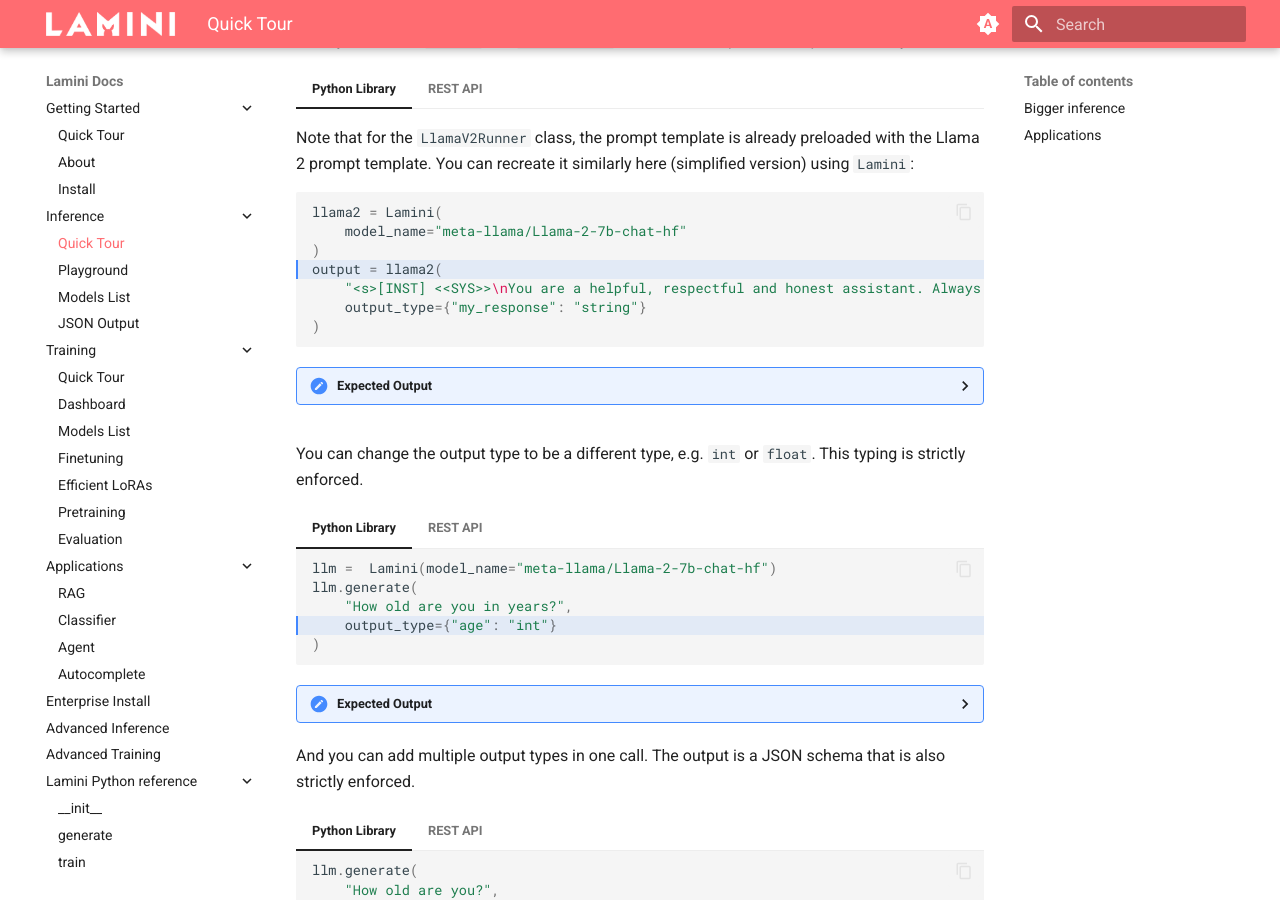
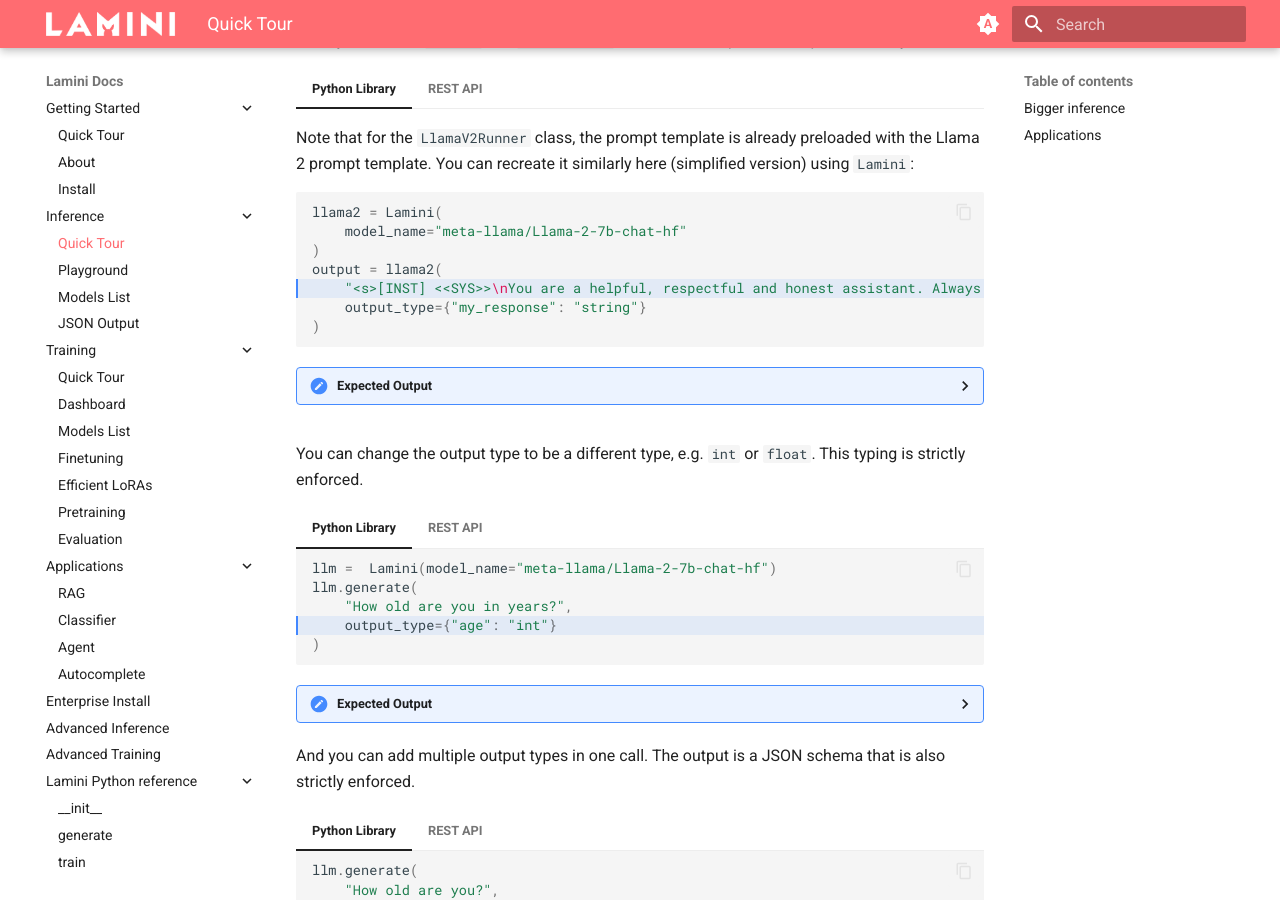
Before and after one commit to lamini-ai/lamini-ai.github.io, an MkDocs documentation site: the page built from docs/inference/quick_tour.md, in a window 1280 px wide and 900 px high, scrolled down 1956 px. Built offline with MkDocs 1.6.1 and Material for MkDocs 9.7.7, drawn with Linux system fonts in a browser that asks for light colours.

Commit message:
Update highlight lines

````diff
--- a/docs/inference/quick_tour.md
+++ b/docs/inference/quick_tour.md
@@ -115,7 +115,7 @@
 
     Note that for the `LlamaV2Runner` class, the prompt template is already preloaded with the Llama 2 prompt template. You can recreate it similarly here (simplified version) using `Lamini`:
 
-    ```python  hl_lines="4 8 9"
+    ```python  hl_lines="5"
     llama2 = Lamini(
         model_name="meta-llama/Llama-2-7b-chat-hf"
     )
@@ -137,7 +137,7 @@
 
     The input dictionary is passed in through `prompt` as part of the request.
 
-    ```sh hl_lines="7-10"
+    ```sh hl_lines="6"
     curl --location "https://api.lamini.ai/v1/completions" \
     --header "Authorization: Bearer $LAMINI_API_KEY" \
     --header "Content-Type: application/json" \
@@ -171,7 +171,7 @@
     ```
 === "REST API"
 
-    ```sh hl_lines="10-12"
+    ```sh hl_lines="7-9"
     curl --location "https://api.lamini.ai/v1/completions" \
     --header "Authorization: Bearer $LAMINI_API_KEY" \
     --header "Content-Type: application/json" \
@@ -207,7 +207,7 @@
 
 === "REST API"
 
-    ```sh hl_lines="10-13"
+    ```sh hl_lines="7-10"
     curl --location "https://api.lamini.ai/v1/completions" \
     --header "Authorization: Bearer $LAMINI_API_KEY" \
     --header "Content-Type: application/json" \
````
